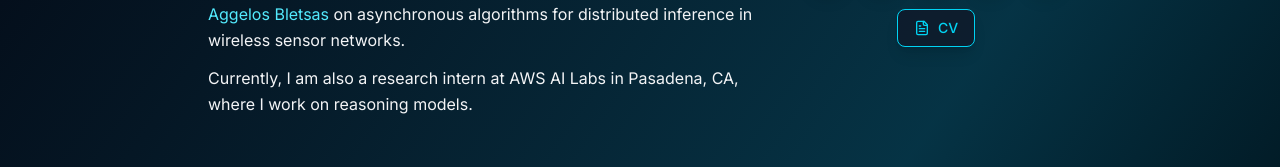
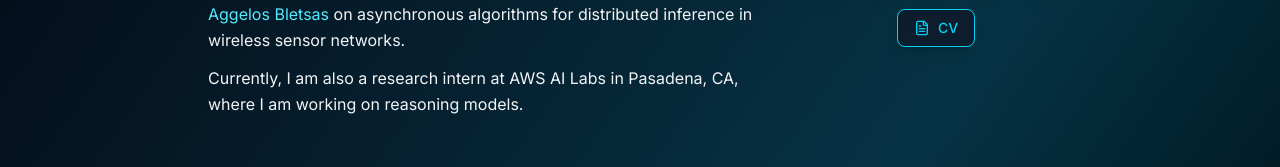
Before and after one commit to v-papageorgiou/v-papageorgiou.github.io, a Next.js app: page / in a window 1280 px wide. Shown: the part 370-537 px from the top of the page. Built offline with nearby package versions, Linux system fonts and the light colour scheme.

Commit message:
minor syntactic mistake

```diff
--- a/src/app/page.tsx
+++ b/src/app/page.tsx
@@ -95,7 +95,7 @@ export default function Home() {
                   Greece, where I worked with <a href={getColleagueLink("Aggelos Bletsas")} className={`${colors.cyanLight} ${colors.textLinkHover} ${transitions.colors} ${effects.glowCyan}`}>Prof. Aggelos Bletsas</a>  on asynchronous algorithms for distributed inference in wireless sensor networks.
                 </p>
                 <p className="mb-0">
-                  Currently, I am also a research intern at AWS AI Labs in Pasadena, CA, where I work on reasoning models.
+                  Currently, I am also a research intern at AWS AI Labs in Pasadena, CA, where I am working on reasoning models.
                 </p>
               </div>
             </div>
```
